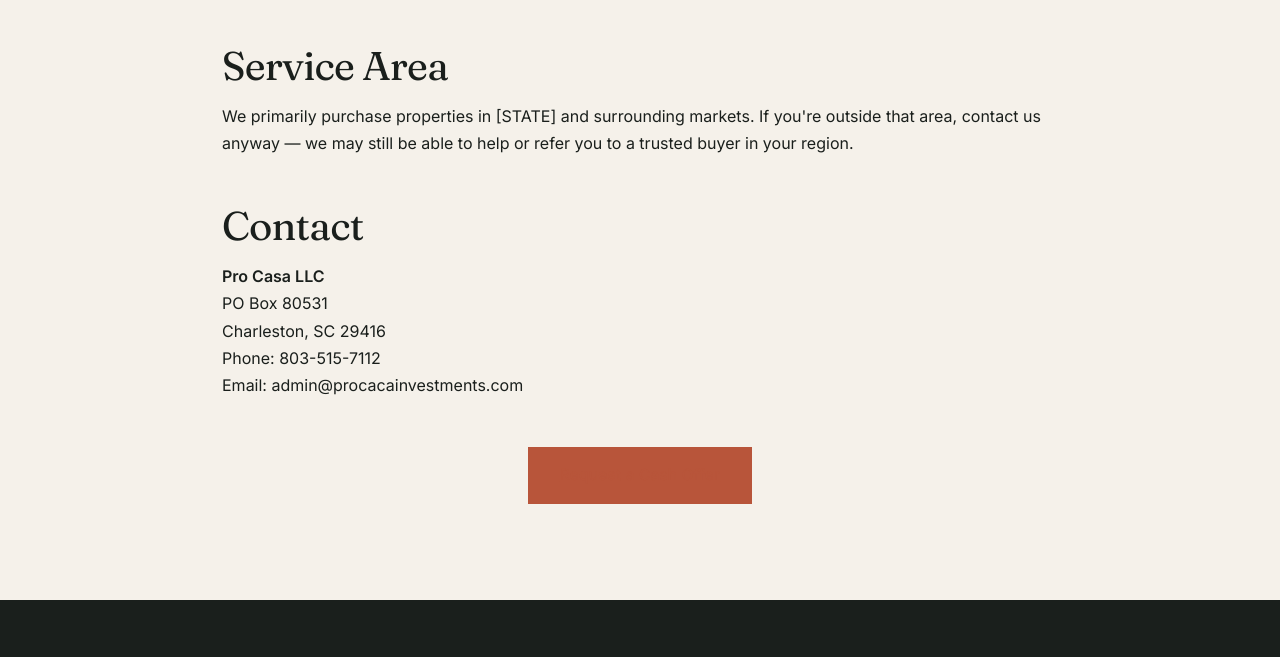
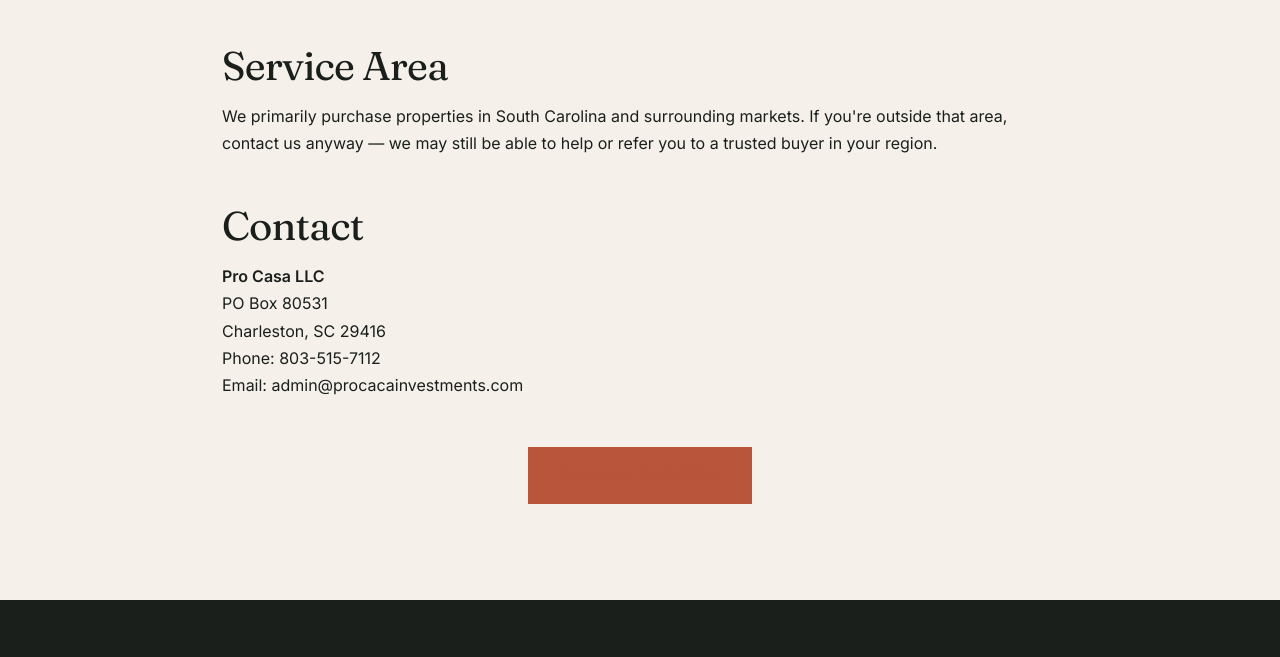
Before and after one commit to leg3ndario/ProCasaWebsite, a website: page public/about.html in a window 1280 px wide. Shown: the part 1347-2004 px from the top of the page. Drawn offline with Linux system fonts and the light colour scheme.

Commit message:
Update about.html

```diff
--- a/public/about.html
+++ b/public/about.html
@@ -46,7 +46,7 @@
   <p>We use a licensed title company on every deal. Funds are wired through escrow. Everything is documented and above board.</p>
 
   <h2 class="display">Service Area</h2>
-  <p>We primarily purchase properties in [STATE] and surrounding markets. If you're outside that area, contact us anyway — we may still be able to help or refer you to a trusted buyer in your region.</p>
+  <p>We primarily purchase properties in South Carolina and surrounding markets. If you're outside that area, contact us anyway — we may still be able to help or refer you to a trusted buyer in your region.</p>
 
   <h2 class="display">Contact</h2>
   <p>
```
